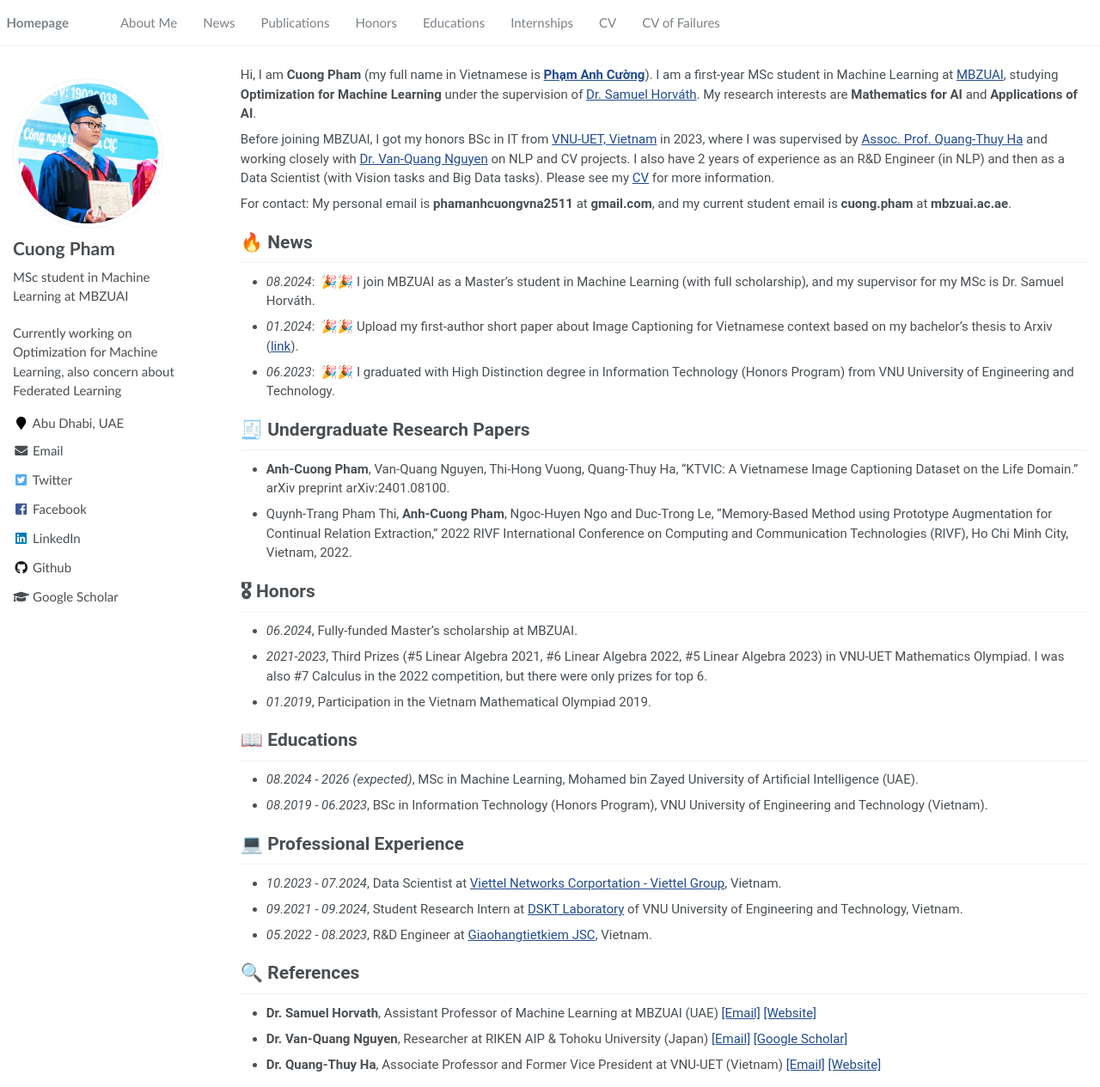
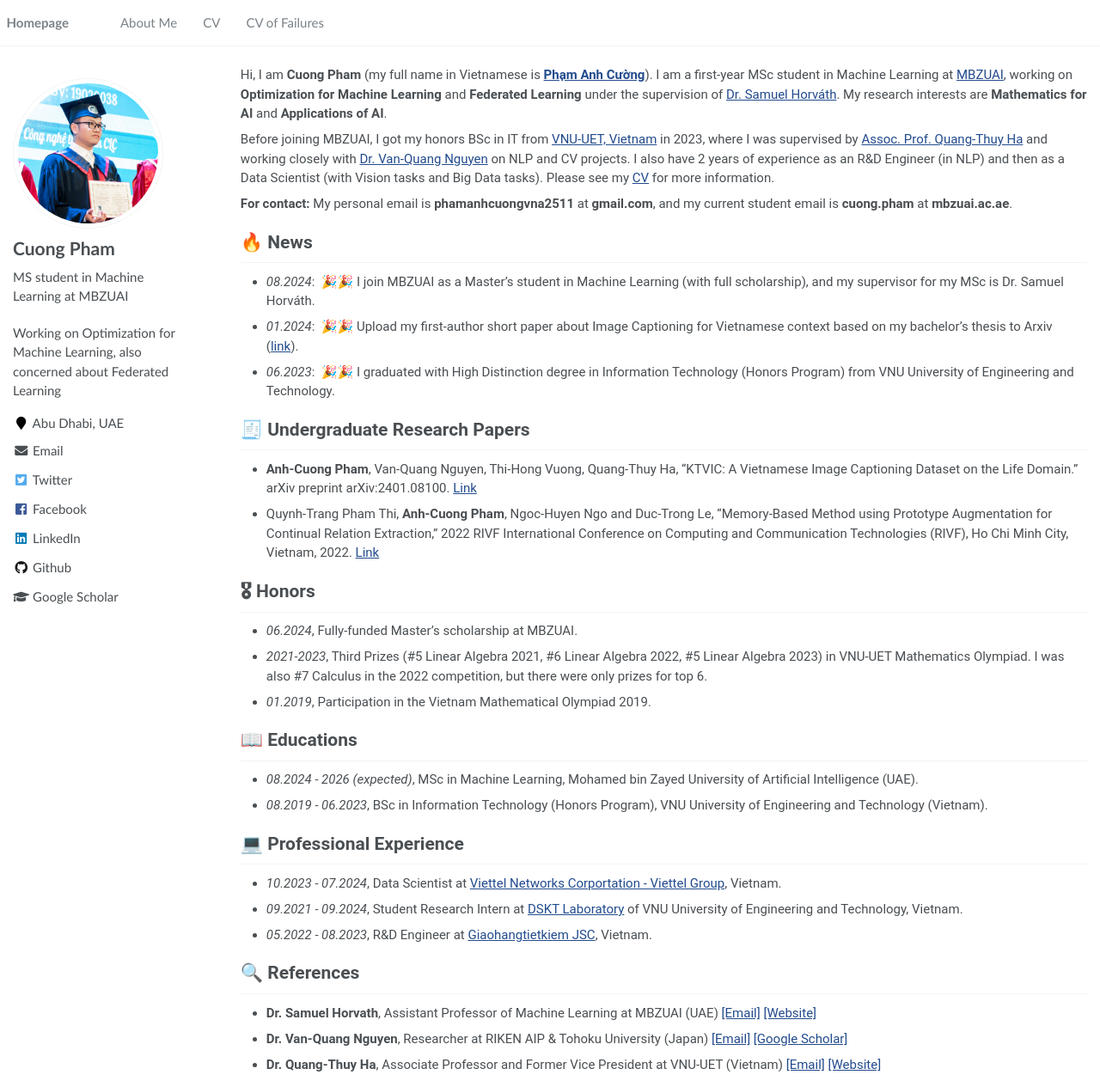
Before and after one commit to pacman-ctm/pacman-ctm.github.io, a Jekyll site: the page built from _pages/about.md, in a window 1280 px wide and 1265 px high. Shown: the whole window at 86% size. Built offline with Jekyll 4.4.1, drawn with Linux system fonts in a browser that asks for light colours.

Commit message:
update page

```diff
--- a/_config.yml
+++ b/_config.yml
@@ -7,7 +7,7 @@
 
 # Site Settings
 title                    : "Phạm Anh Cường"
-description              : "Currently working on Optimization for Machine Learning, also concern about Federated Learning"
+description              : "Working on Optimization for Machine Learning, also concerned about Federated Learning"
 repository               : "RayeRen/acad-homepage.github.io"
 google_scholar_stats_use_cdn : false
 
@@ -23,7 +23,7 @@ baidu_site_verification  :  # get baidu_site_verification from https://ziyuan.ba
 author:
   name             : "Cuong Pham"
   avatar           : "images/cuongpa.jpg"
-  bio              : "MSc student in Machine Learning at MBZUAI"
+  bio              : "MS student in Machine Learning at MBZUAI"
   location         : "Abu Dhabi, UAE"
   employer         :
   pubmed           :
--- a/_pages/about.md
+++ b/_pages/about.md
@@ -17,11 +17,11 @@ redirect_from:
 
 <span class='anchor' id='about-me'></span>
 
-Hi, I am <strong>Cuong Pham</strong> (my full name in Vietnamese is <a href="https://translate.google.com/?sl=vi&tl=en&text=Ph%E1%BA%A1m%20Anh%20C%C6%B0%E1%BB%9Dng&op=translate"><strong>Phạm Anh Cường</strong></a>). I am a first-year MSc student in Machine Learning at <a href="https://mbzuai.ac.ae/">MBZUAI</a>, studying <strong>Optimization for Machine Learning</strong> under the supervision of <a href="https://sites.google.com/view/samuelhorvath">Dr. Samuel Horváth</a>. My research interests are <strong>Mathematics for AI</strong> and <strong>Applications of AI</strong>.
+Hi, I am <strong>Cuong Pham</strong> (my full name in Vietnamese is <a href="https://translate.google.com/?sl=vi&tl=en&text=Ph%E1%BA%A1m%20Anh%20C%C6%B0%E1%BB%9Dng&op=translate"><strong>Phạm Anh Cường</strong></a>). I am a first-year MSc student in Machine Learning at <a href="https://mbzuai.ac.ae/">MBZUAI</a>, working on <strong>Optimization for Machine Learning</strong> and <strong>Federated Learning</strong> under the supervision of <a href="https://sites.google.com/view/samuelhorvath">Dr. Samuel Horváth</a>. My research interests are <strong>Mathematics for AI</strong> and <strong>Applications of AI</strong>.
 
 Before joining MBZUAI, I got my honors BSc in IT from <a href="https://uet.vnu.edu.vn/en/">VNU-UET, Vietnam</a> in 2023, where I was supervised by <a href="https://uet.vnu.edu.vn/~thuyhq/">Assoc. Prof. Quang-Thuy Ha</a> and working closely with <a href="https://scholar.google.de/citations?user=qR180McAAAAJ&hl=en">Dr. Van-Quang Nguyen</a> on NLP and CV projects. I also have 2 years of experience as an R&D Engineer (in NLP) and then as a Data Scientist (with Vision tasks and Big Data tasks). Please see my [CV](/pdf/PhamAnhCuong_CV.pdf) for more information.
 
-For contact: My personal email is **phamanhcuongvna2511** at **gmail.com**, and my current student email is **cuong.pham** at **mbzuai.ac.ae**.
+**For contact:** My personal email is **phamanhcuongvna2511** at **gmail.com**, and my current student email is **cuong.pham** at **mbzuai.ac.ae**.
 
 <!-- My research interest includes neural machine translation and computer vision. I have published more than 100 papers at the top international AI conferences with total <a href='https://scholar.google.com/citations?user=DhtAFkwAAAAJ'>google scholar citations <strong><span id='total_cit'>260000+</span></strong></a> (You can also use google scholar badge <a href='https://scholar.google.com/citations?user=DhtAFkwAAAAJ'><img src="https://img.shields.io/endpoint?url={{ url | url_encode }}&logo=Google%20Scholar&labelColor=f6f6f6&color=9cf&style=flat&label=citations"></a>). -->
 
@@ -49,8 +49,8 @@ For contact: My personal email is **phamanhcuongvna2511** at **gmail.com**, and
 <!-- - [Lorem ipsum dolor sit amet, consectetur adipiscing elit. Vivamus ornare aliquet ipsum, ac tempus justo dapibus sit amet](https://github.com), A, B, C, **CVPR 2020** -->
 
 # 🧾 Undergraduate Research Papers
-- **Anh-Cuong Pham**, Van-Quang Nguyen, Thi-Hong Vuong, Quang-Thuy Ha, "KTVIC: A Vietnamese Image Captioning Dataset on the Life Domain." arXiv preprint arXiv:2401.08100.
-- Quynh-Trang Pham Thi, **Anh-Cuong Pham**, Ngoc-Huyen Ngo and Duc-Trong Le, "Memory-Based Method using Prototype Augmentation for Continual Relation Extraction," 2022 RIVF International Conference on Computing and Communication Technologies (RIVF), Ho Chi Minh City, Vietnam, 2022.
+- **Anh-Cuong Pham**, Van-Quang Nguyen, Thi-Hong Vuong, Quang-Thuy Ha, "KTVIC: A Vietnamese Image Captioning Dataset on the Life Domain." arXiv preprint arXiv:2401.08100. [Link](https://arxiv.org/pdf/2401.08100)
+- Quynh-Trang Pham Thi, **Anh-Cuong Pham**, Ngoc-Huyen Ngo and Duc-Trong Le, "Memory-Based Method using Prototype Augmentation for Continual Relation Extraction," 2022 RIVF International Conference on Computing and Communication Technologies (RIVF), Ho Chi Minh City, Vietnam, 2022. [Link](https://ieeexplore.ieee.org/abstract/document/10013819/)
 
 # 🎖 Honors
 - *06.2024*, Fully-funded Master's scholarship at MBZUAI.
```
Also changed, not shown: _data/navigation.yml (+12 -12 lines), 1 other file.
